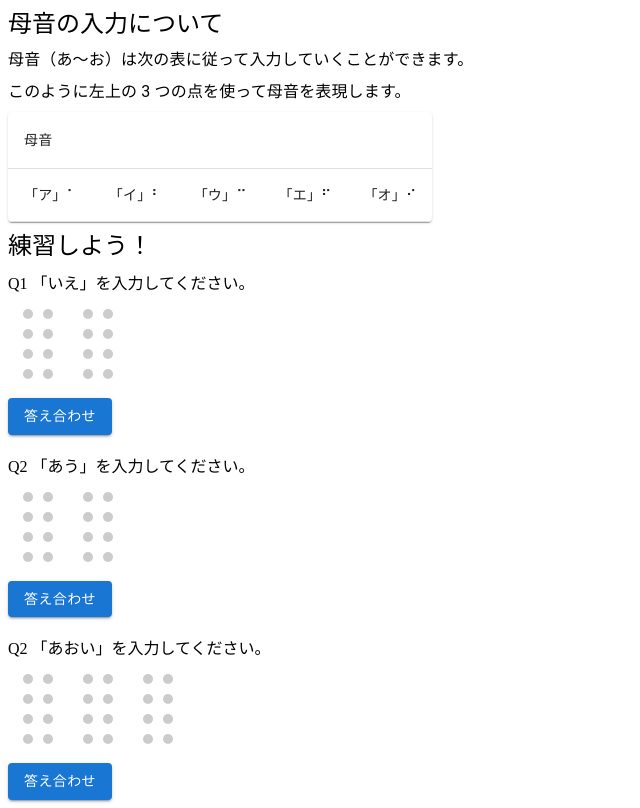
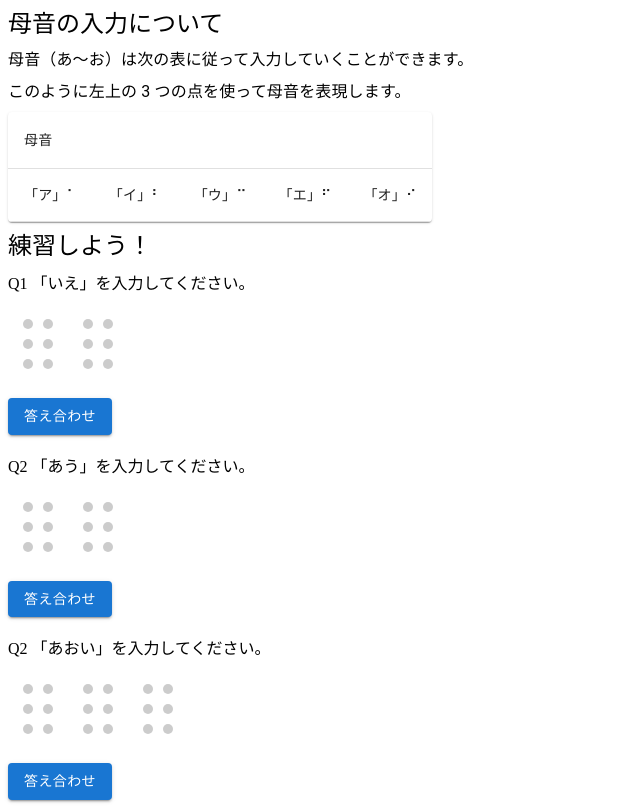
Before and after one commit to ut-code/dot-tutor, a Next.js app: page /touch/tutorial/tutorial1/dialog/2_write_vowel in a window 1280 px wide. Shown: the whole page, without its empty margins (0-640 px from the left). Built offline with nearby package versions, Linux system fonts and the light colour scheme.

Commit message:
Update EdittableBraille to add support for 8-dot braille

```diff
--- a/src/components/EdittableBraille.tsx
+++ b/src/components/EdittableBraille.tsx
@@ -1,6 +1,6 @@
 import React, { useState, useEffect, Fragment } from "react";
 import { type BrailleState, availableDots } from "../types/BrailleState";
-import { Braille } from "@/models/Braille";
+import { SixDotBraille, EightDotBraille } from "@/models/Braille";
 
 /**
  * Component for displaying touch-to-change braille
@@ -12,7 +12,7 @@ import { Braille } from "@/models/Braille";
  * @example
  * const [braille, setBraille] = useState<Braille>(new Braille("unicode", "⠀"));
  *
- * <EdittableBraille
+ * <EdittableBraille<SixDotBraille>
  *   height="100"
  *   width="60"
  *   braille={braille}
@@ -21,7 +21,9 @@ import { Braille } from "@/models/Braille";
  *   }}
  * />
  */
-export default function EdittableBraille({
+export default function EdittableBraille<
+  T extends SixDotBraille | EightDotBraille
+>({
   height,
   width,
   braille,
@@ -29,15 +31,19 @@ export default function EdittableBraille({
 }: {
   height: string;
   width: string;
-  braille: Braille;
-  updateBraille: (braille: Braille) => void;
+  braille: T;
+  updateBraille: (braille: T) => void;
 }): JSX.Element {
   const [brailleState, setBrailleState] = useState<BrailleState>({
     ...braille.brailleState,
   });
 
   useEffect(() => {
-    updateBraille(new Braille("braille state", brailleState));
+    if (braille instanceof SixDotBraille) {
+      updateBraille(new SixDotBraille("braille state", brailleState) as T);
+    } else if (braille instanceof EightDotBraille) {
+      updateBraille(new EightDotBraille("braille state", brailleState) as T);
+    }
     // eslint-disable-next-line react-hooks/exhaustive-deps
   }, [brailleState]);
 
@@ -75,9 +81,14 @@ export default function EdittableBraille({
         xmlns="http://www.w3.org/2000/svg"
         height={height}
         width={width}
-        viewBox="0,0,120,200"
+        viewBox={`0,0,120,${
+          braille instanceof EightDotBraille ? "200" : "160"
+        }`}
       >
-        {Object.values(availableDots).map((dotNumber) => (
+        {Object.values(availableDots).map(
+          (dotNumber) =>
+            (braille instanceof EightDotBraille ||
+              (dotNumber !== "Dot7" && dotNumber !== "Dot8")) && (
               <Fragment key={dotNumber}>
                 <circle
                   cx={xCoordinateList[dotNumber]}
@@ -92,7 +103,8 @@ export default function EdittableBraille({
                   }}
                 />
               </Fragment>
-        ))}
+            )
+        )}
       </svg>
     </>
   );
```
Lines whose indentation alone changed are shown as unchanged.
